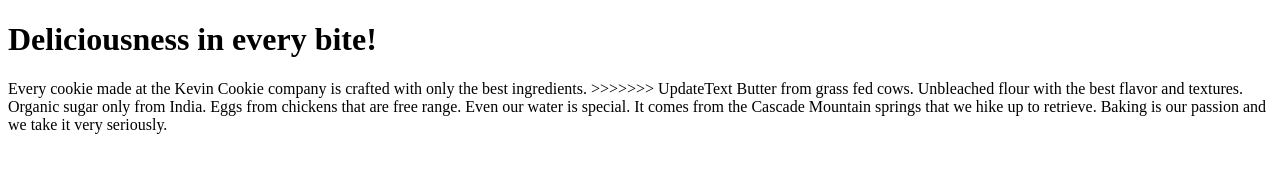
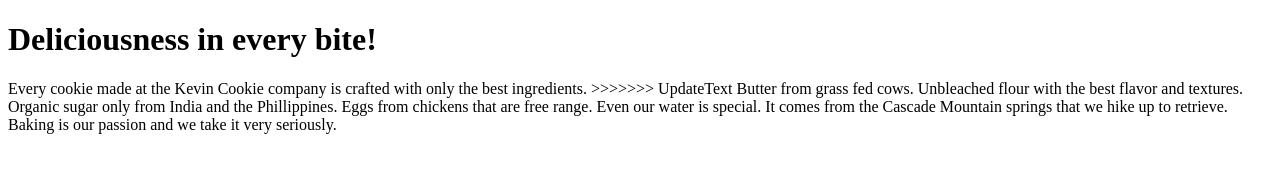
Before and after one commit to morahman72/KevinCookieCompany.com, a plain HTML site: page index.htm in a window 1280 px wide. Drawn offline with Linux system fonts and the light colour scheme.

Commit message:
Update index.htm

```diff
--- a/index.htm
+++ b/index.htm
@@ -7,7 +7,7 @@
 <p>Every cookie made at the Kevin Cookie company is crafted with only the best ingredients.
 >>>>>>> UpdateText
 Butter from grass fed cows. Unbleached flour with the best flavor and textures. Organic sugar
-only from India. Eggs from chickens that are free range. Even our water is special. It comes from the Cascade Mountain springs that we hike up to retrieve. Baking is our passion and we take it very seriously.</p>
+only from India and the Phillippines. Eggs from chickens that are free range. Even our water is special. It comes from the Cascade Mountain springs that we hike up to retrieve. Baking is our passion and we take it very seriously.</p>
 
 
 </body></html>
```
